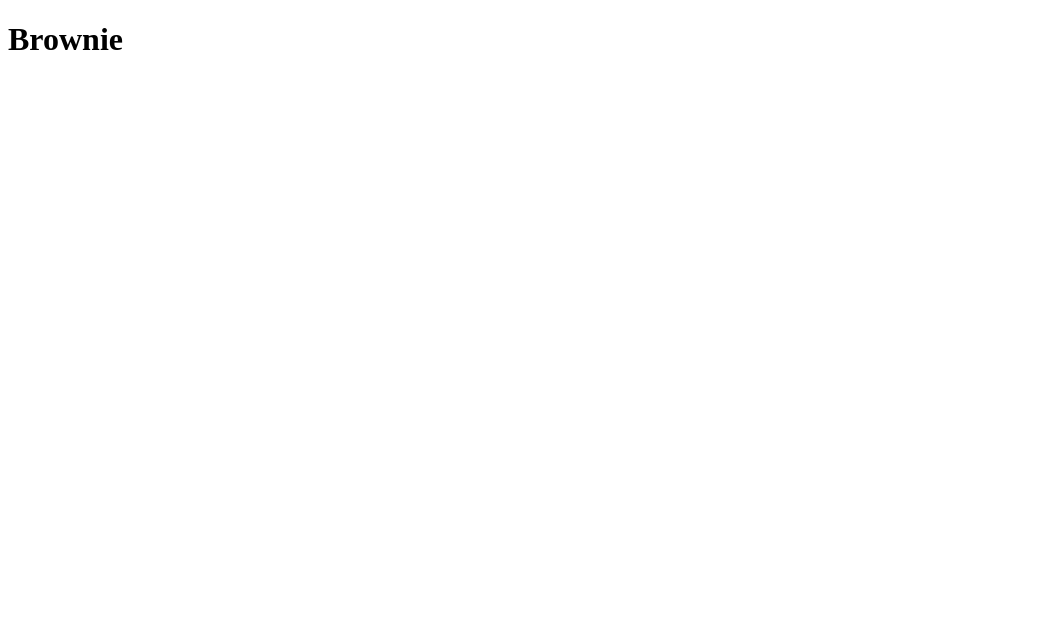
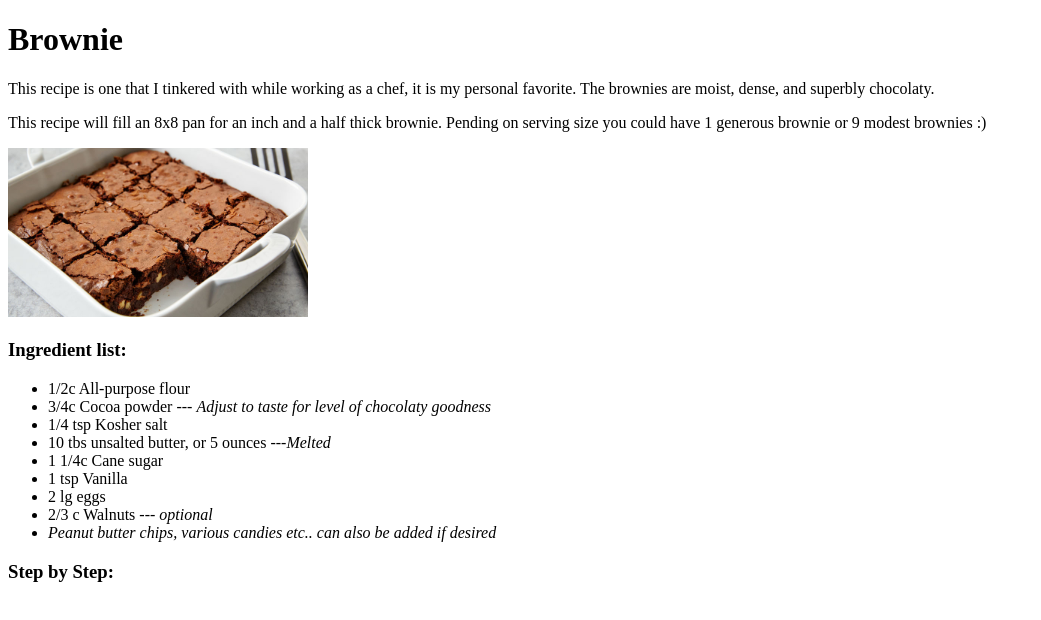
Before and after one commit to Os10-M/Odin-recipes, a plain HTML site: page recipes/brownie.html in a window 1280 px wide. Shown: the whole page, without its empty margins (0-1041 px from the left). Drawn offline with Linux system fonts and the light colour scheme.

Commit message:
Added ingredient list to brownie

```diff
--- a/recipes/brownie.html
+++ b/recipes/brownie.html
@@ -10,6 +10,27 @@
 
 <body>
   <h1>Brownie</h1>
+
+    <p>This recipe is one that I tinkered with while working as a chef, it is my personal favorite. The brownies are moist, dense, and superbly chocolaty.</p>
+    <p> This recipe will fill an 8x8 pan for an inch and a half thick brownie. Pending on serving size you could have 1 generous brownie or 9 modest brownies :)</p>
+  <img src="../img/brownies.jpg" width="300" alt="Delicious brownies">
+    <p></p>
+
+   <h3>Ingredient list:</h3>
+    <ul>
+      <li>1/2c All-purpose flour</li>
+      <li>3/4c Cocoa powder   --- <em>Adjust to taste for level of chocolaty goodness</em></li>
+      <li>1/4 tsp Kosher salt</li>
+      <li>10 tbs unsalted butter, or 5 ounces ---<em>Melted</em></li>
+      <li>1 1/4c Cane sugar</li>
+      <li>1 tsp Vanilla</li>
+      <li>2 lg eggs</li>
+      <li>2/3 c Walnuts --- <em>optional</em></li>
+      <li><em>Peanut butter chips, various candies etc.. can also be added if desired</em></li>
+    </ul>
+    <p></p>
+  <h3>Step by Step:</h3>
+
 </body>
 
 
```
